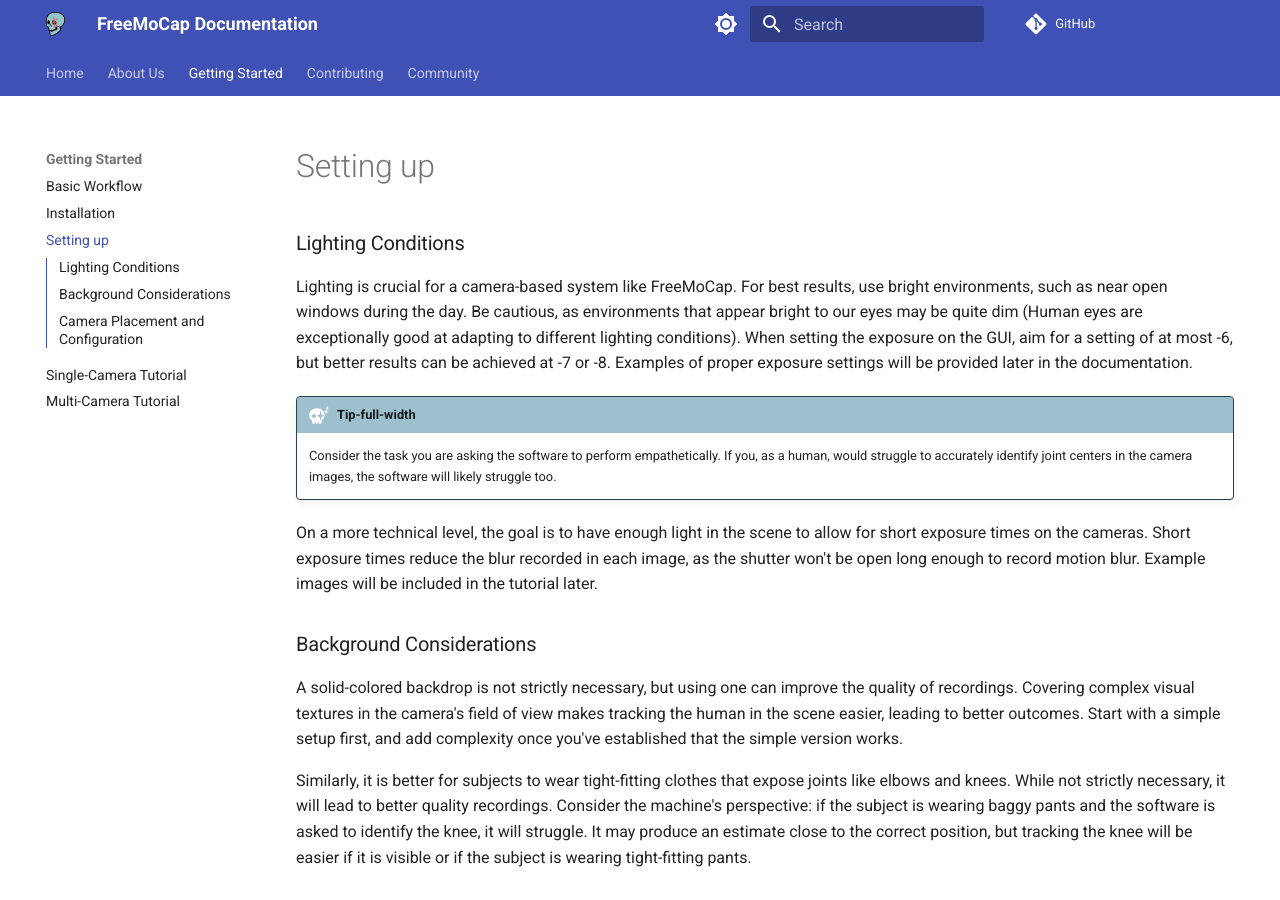
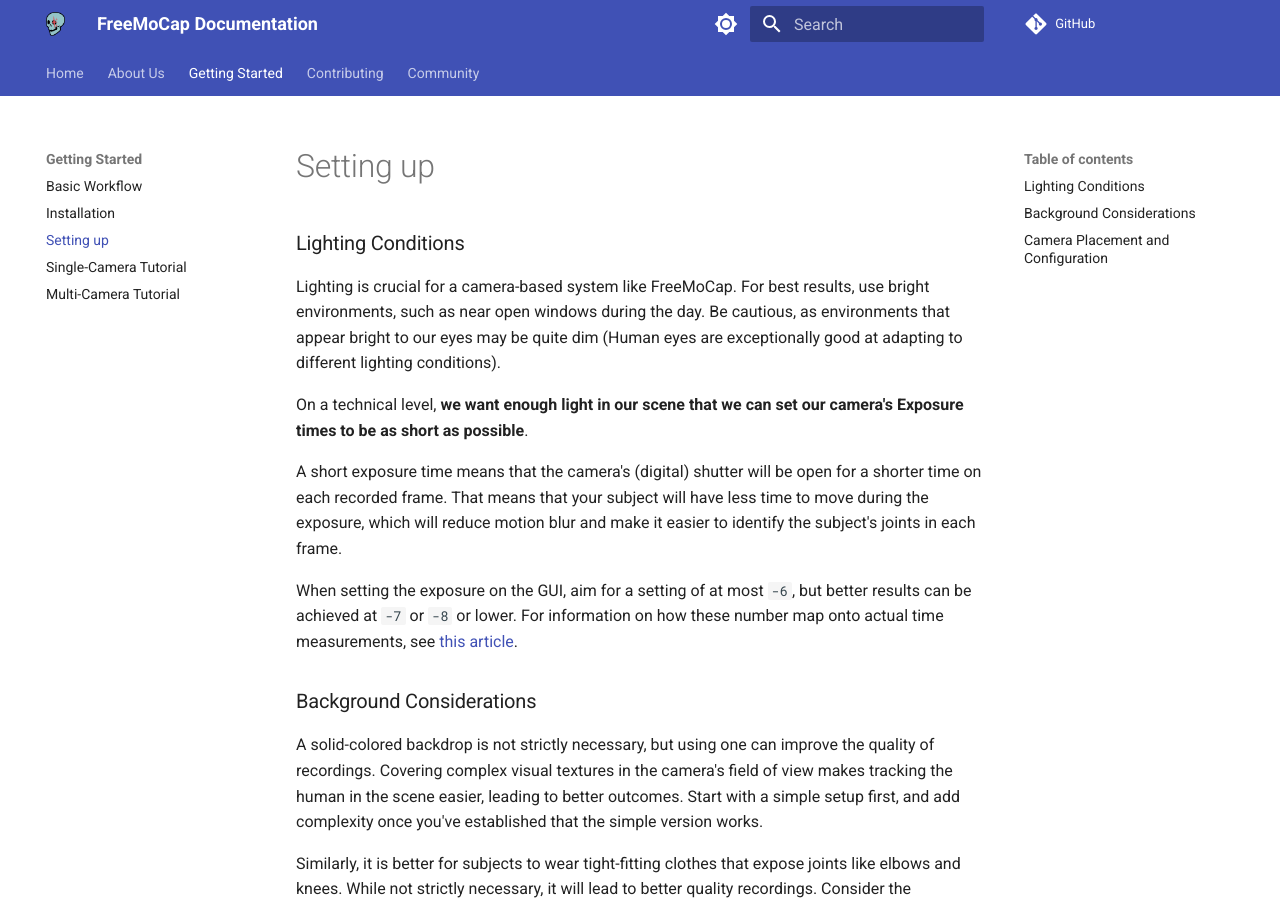
Before and after one commit to freemocap/documentation, an MkDocs documentation site: the page built from docs/getting_started/setting_up_environment.md, in a window 1280 px wide and 900 px high. Built offline with MkDocs 1.6.1 and Material for MkDocs 9.7.7, drawn with Linux system fonts in a browser that asks for light colours; comment, search, counter and statistics services are not loaded.

```diff
--- a/docs/getting_started/setting_up_environment.md
+++ b/docs/getting_started/setting_up_environment.md
@@ -1,12 +1,14 @@
 
 ## Lighting Conditions
 
-Lighting is crucial for a camera-based system like FreeMoCap. For best results, use bright environments, such as near open windows during the day. Be cautious, as environments that appear bright to our eyes may be quite dim (Human eyes are exceptionally good at adapting to different lighting conditions). When setting the exposure on the GUI, aim for a setting of at most -6, but better results can be achieved at -7 or -8. Examples of proper exposure settings will be provided later in the documentation.
+Lighting is crucial for a camera-based system like FreeMoCap. For best results, use bright environments, such as near open windows during the day. Be cautious, as environments that appear bright to our eyes may be quite dim (Human eyes are exceptionally good at adapting to different lighting conditions).
 
-!!! tip-full-width Pro-tip - Empathize with The Machine
-    Consider the task you are asking the software to perform empathetically. If you, as a human, would struggle to accurately identify joint centers in the camera images, the software will likely struggle too.
+On a technical level, **we want enough light in our scene that we can set our camera's Exposure times to be as short as possible**.
 
-On a more technical level, the goal is to have enough light in the scene to allow for short exposure times on the cameras. Short exposure times reduce the blur recorded in each image, as the shutter won't be open long enough to record motion blur. Example images will be included in the tutorial later.
+A short exposure time means that the camera's (digital) shutter will be open for a shorter time on each recorded frame. That means that your subject will have less time to move during the exposure, which will reduce motion blur and make it easier to identify the subject's joints in each frame.
+
+When setting the exposure on the GUI, aim for a setting of at most `-6`, but better results can be achieved at `-7` or `-8` or lower. For information on how these number map onto actual time measurements, see [this article](https://www.kurokesu.com/main/2020/05/22/uvc-camera-exposure-timing-in-opencv/).
+
 
 ## Background Considerations
 
--- a/mkdocs.yml
+++ b/mkdocs.yml
@@ -12,7 +12,7 @@ theme:
     - navigation.tracking
     - navigation.sections
 #    - navigation.expand
-    - toc.integrate
+#    - toc.integrate
     - search.suggest
     - search.highlight
     - content.tabs.link
@@ -74,6 +74,8 @@ markdown_extensions:
   - pymdownx.emoji:
       emoji_index: !!python/name:materialx.emoji.twemoji
       emoji_generator: !!python/name:materialx.emoji.to_svg
+  - pymdownx.tabbed:
+      alternate_style: true
   - toc:
       permalink: true
       baselevel: 2
```
Also changed, not shown: docs/getting_started/installation.md (+67 -40 lines), docs/getting_started/single_camera_recording.md (+5 -6 lines).
